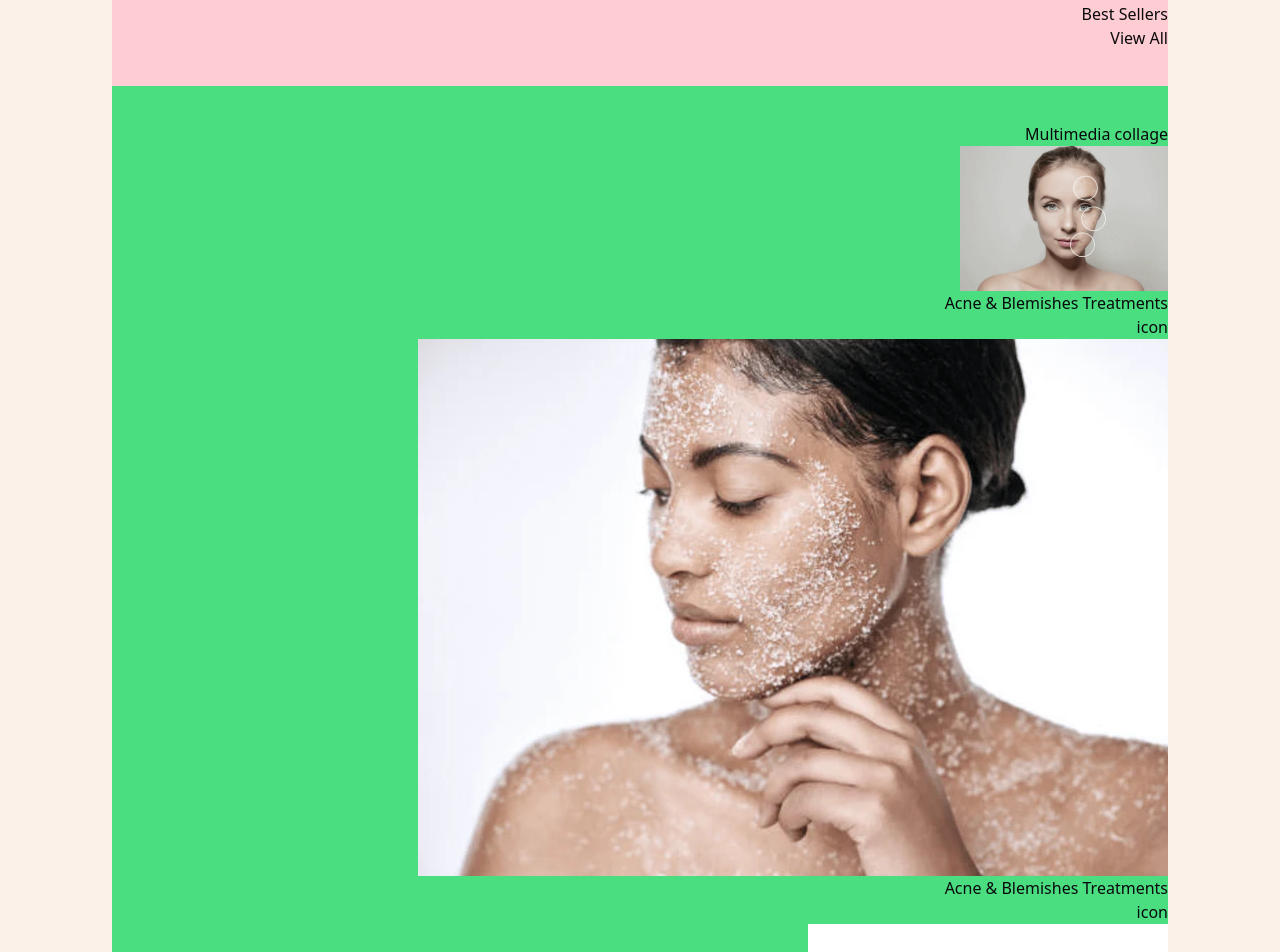
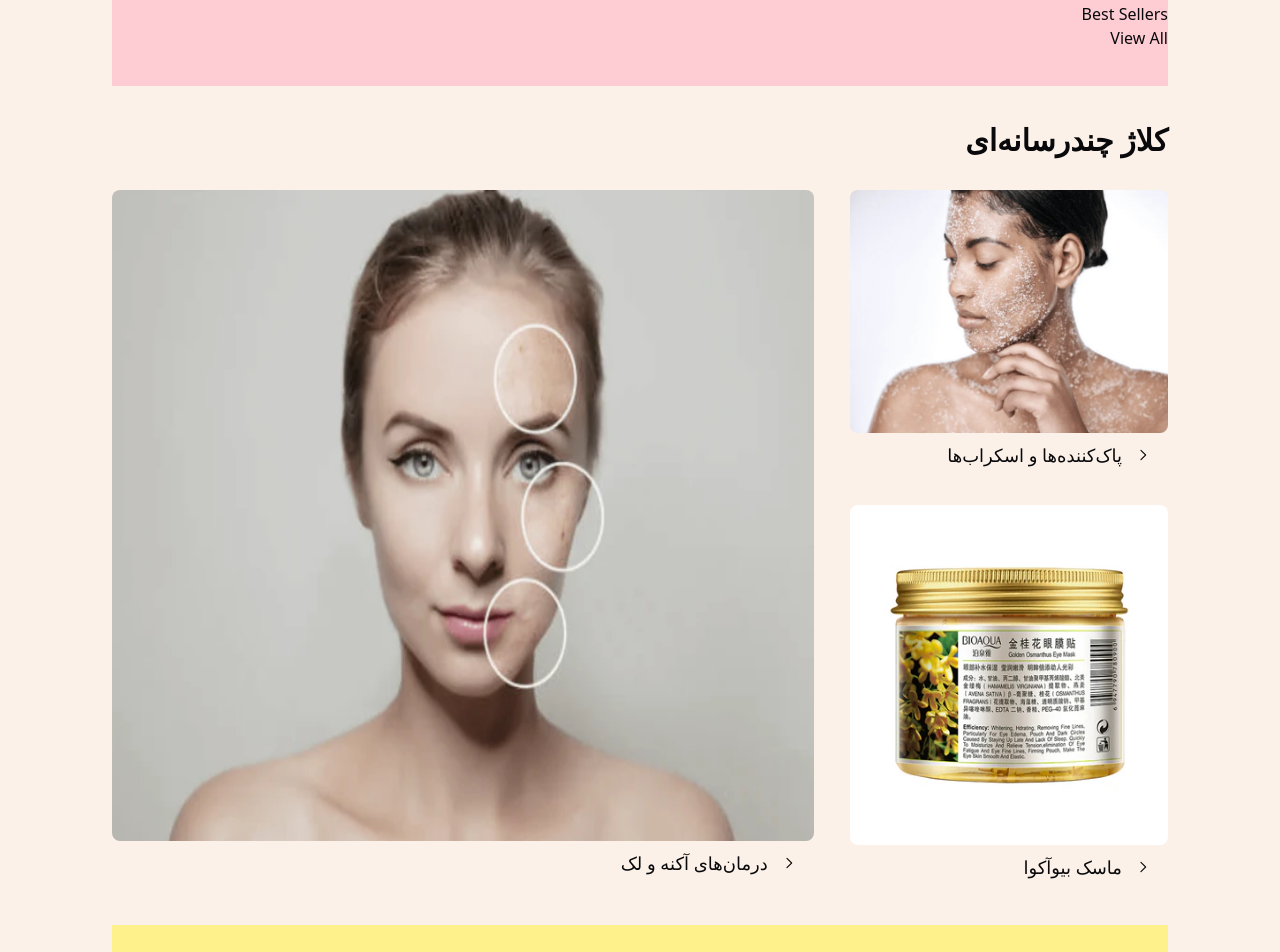
Before and after one commit to fatemehsheida/Bioaqua-Store, a Next.js app: page / in a window 1280 px wide. Shown: the part 840-1792 px from the top of the page. Built offline with nearby package versions, Linux system fonts and the light colour scheme.

Commit message:
feat: complete Multimedia Collage section

```diff
--- a/src/app/page.tsx
+++ b/src/app/page.tsx
@@ -4,9 +4,8 @@ export default function Home() {
   return (
     <div className="w-full flex flex-col justify-center items-center content-center ">
       <div className="bg-[#FBF1E9] w-full py-10">
+        <img src="BioAqua.jpg" alt="BioAqua" className="w-full h-[550px]" />
         <div className="px-28">
-
-          <img src="BioAqua.jpg" alt="BioAqua" className="w-full h-[550px]" />
           <div className="bg-sky-200 py-9">
             <h1>New & Restock</h1>
             <div>
@@ -30,30 +29,53 @@ export default function Home() {
             <button>View All</button>
           </div>
 
-          <div className="bg-green-400 py-9">
+          <div className="py-9 flex flex-row justify-center" >
+            <div className="flex flex-col">
+              <h1 className="font-semibold text-3xl pb-8 ">کلاژ چندرسانه‌ای</h1>
+              <div className="flex flex-row gap-9">
+
+
+
+                <div className="flex flex-col gap-7">
                   <div>
-              <h1>Multimedia collage</h1>
+                    <img src="Multimedia collage/cleanse & exfolitors.webp" className="w-[340px] h-[243px] rounded-lg" />
                     <div>
-                <img src="Multimedia collage/acen&blemishedtreatmants.webp" alt="" className="w-52" />
+                      <button>
+                        <div className="flex flex-row items-center
+                     justify-start gap-3 px-4 py-2 text-lg font-medium">
+                          <GoChevronRight />
+                          <h4>پاک‌کننده‌ها و اسکراب‌ها</h4>
+                        </div>
+                      </button>
+                    </div>
+                  </div>
                   <div>
-                  <h4>Acne & Blemishes Treatments</h4>
-                  <button>icon</button>
+                    <img src="sheet-mask/golden-osmanthus.webp" className="w-[340px] h-[340px] rounded-lg" />
+                    <div>
+                      <button>
+                        <div className="flex flex-row items-center
+                     justify-start gap-3 px-4 py-2 text-lg font-medium">
+                          <GoChevronRight />
+                          <h4>ماسک بیوآکوا</h4>
+                        </div>
+                      </button>
                     </div>
                   </div>
                 </div>
 
+                <div className="flex flex-col gap-4">
                   <div>
+                    <img src="Multimedia collage/acen&blemishedtreatmants.webp" alt="" className="w-[750px] h-[651px] rounded-lg" />
                     <div>
-                <img src="Multimedia collage/cleanse & exfolitors.webp" alt="" />              <div>
-                  <h4>Acne & Blemishes Treatments</h4>
-                  <button>icon</button>
+                      <button>
+                        <div className="flex flex-row items-center
+                     justify-start gap-3 px-4 py-2 text-lg font-medium">
+                          <GoChevronRight />
+                          <h4>درمان‌های آکنه و لک</h4>
+                        </div>
+                      </button>
                     </div>
                   </div>
-              <div>
-                <img src="sheet-mask/golden-osmanthus.webp" alt="" />
-                <div>
-                  <h4>Bioaqua Mask</h4>
-                  <button>icon</button>
                 </div>
               </div>
             </div>
@@ -91,15 +113,6 @@ export default function Home() {
             </span>
             <button>Watch Now</button>
           </div>
-
-
-
-
-
-
-
-
-
 
 
           <div className="py-9 flex flex-col" >
```
Lines whose indentation alone changed are shown as unchanged.
